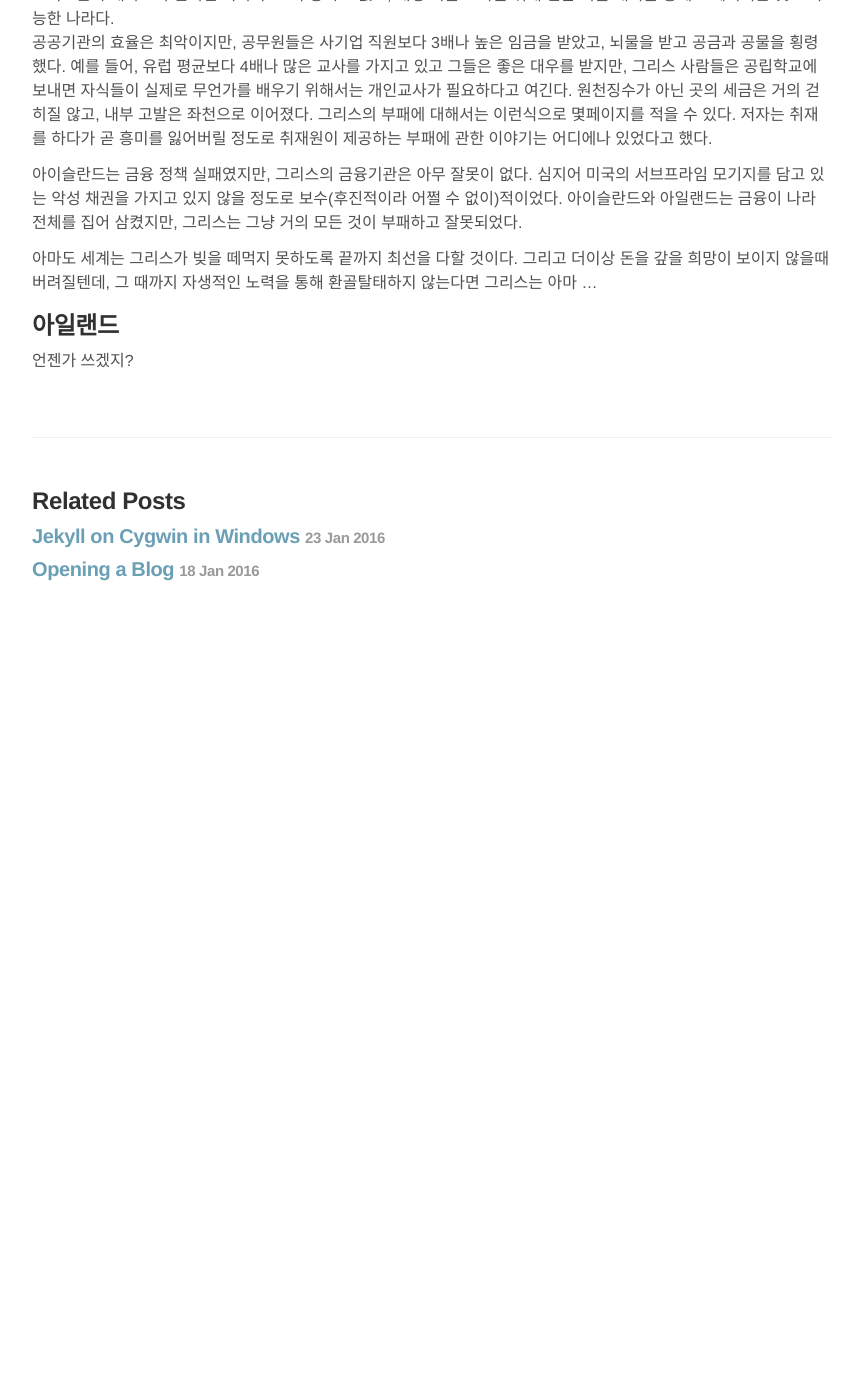
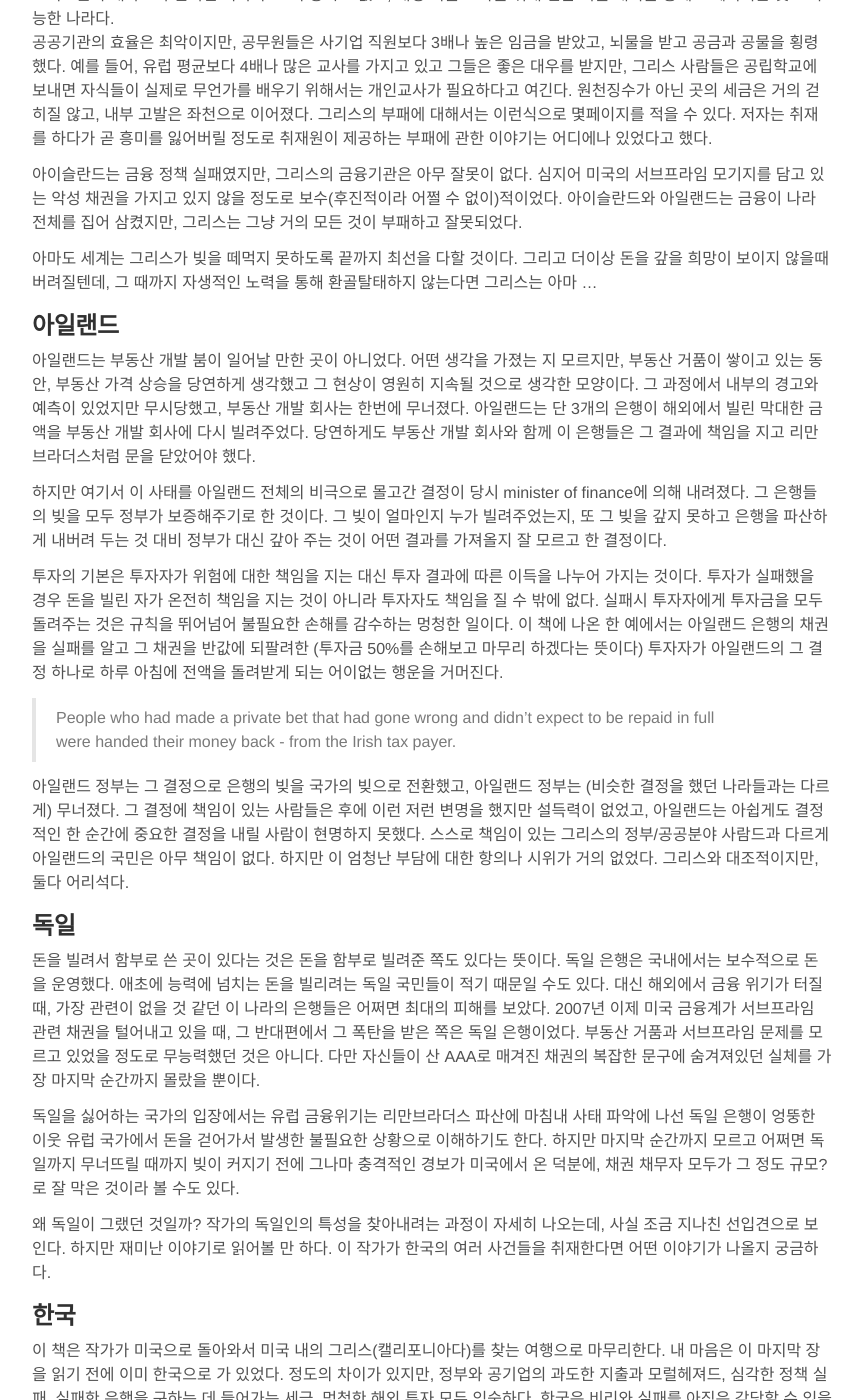
Before and after one commit to ysjin/old-blog, a Jekyll site: the page built from _posts/2016-01-30-boomerang.md, in a window 1280 px wide and 1400 px high, scrolled down 2293 px. Shown: the whole window, without its empty margins (208-1070 px from the left). Built offline with Jekyll 4.4.1, drawn with Linux system fonts in a browser that asks for light colours; Markdown is read by kramdown in place of the engine named in the settings; comment, search, counter and statistics services are not loaded; before the commit the page ends 2923 px from its top, so only the background shows below that; some of the changed text lies outside the part shown.

Commit message:
Update 2016-01-30-boomerang.md

```diff
--- a/_posts/2016-01-30-boomerang.md
+++ b/_posts/2016-01-30-boomerang.md
@@ -106,5 +106,37 @@ comments: true
   그리고 더이상 돈을 갚을 희망이 보이지 않을때 버려질텐데, 그 때까지 자생적인 노력을 통해 환골탈태하지 않는다면 그리스는 아마 ...
 
 
-##아일랜드
-  언젠가 쓰겠지?
+## 아일랜드
+  아일랜드는 부동산 개발 붐이 일어날 만한 곳이 아니었다.
+  어떤 생각을 가졌는 지 모르지만, 부동산 거품이 쌓이고 있는 동안, 부동산 가격 상승을 당연하게 생각했고 그 현상이 영원히 지속될 것으로 생각한 모양이다. 그 과정에서 내부의 경고와 예측이 있었지만 무시당했고, 부동산 개발 회사는 한번에 무너졌다.
+  아일랜드는 단 3개의 은행이 해외에서 빌린 막대한 금액을 부동산 개발 회사에 다시 빌려주었다. 당연하게도 부동산 개발 회사와 함께 이 은행들은 그 결과에 책임을 지고 리만브라더스처럼 문을 닫았어야 했다.
+
+  하지만 여기서 이 사태를 아일랜드 전체의 비극으로 몰고간 결정이 당시 minister of finance에 의해 내려졌다. 그 은행들의 빚을 모두 정부가 보증해주기로 한 것이다. 그 빚이 얼마인지 누가 빌려주었는지, 또 그 빚을 갚지 못하고 은행을 파산하게 내버려 두는 것 대비 정부가 대신 갚아 주는 것이 어떤 결과를 가져올지 잘 모르고 한 결정이다.
+
+  투자의 기본은 투자자가 위험에 대한 책임을 지는 대신 투자 결과에 따른 이득을 나누어 가지는 것이다. 투자가 실패했을 경우 돈을 빌린 자가 온전히 책임을 지는 것이 아니라 투자자도 책임을 질 수 밖에 없다. 실패시 투자자에게 투자금을 모두 돌려주는 것은 규칙을 뛰어넘어 불필요한 손해를 감수하는 멍청한 일이다. 이 책에 나온 한 예에서는 아일랜드 은행의 채권을 실패를 알고 그 채권을 반값에 되팔려한 (투자금 50%를 손해보고 마무리 하겠다는 뜻이다) 투자자가 아일랜드의 그 결정 하나로 하루 아침에 전액을 돌려받게 되는 어이없는 행운을 거머진다.
+
+  > People who had made a private bet that had gone wrong and didn't expect to be repaid in full were handed their money back - from the Irish tax payer.
+
+  아일랜드 정부는 그 결정으로 은행의 빚을 국가의 빚으로 전환했고, 아일랜드 정부는 (비슷한 결정을 했던 나라들과는 다르게) 무너졌다.
+  그 결정에 책임이 있는 사람들은 후에 이런 저런 변명을 했지만 설득력이 없었고, 아일랜드는 아쉽게도 결정적인 한 순간에 중요한 결정을 내릴 사람이 현명하지 못했다.
+  스스로 책임이 있는 그리스의 정부/공공분야 사람드과 다르게 아일랜드의 국민은 아무 책임이 없다. 하지만 이 엄청난 부담에 대한 항의나 시위가 거의 없었다. 그리스와 대조적이지만, 둘다 어리석다.
+
+
+## 독일
+  돈을 빌려서 함부로 쓴 곳이 있다는 것은 돈을 함부로 빌려준 쪽도 있다는 뜻이다.
+  독일 은행은 국내에서는 보수적으로 돈을 운영했다. 애초에 능력에 넘치는 돈을 빌리려는 독일 국민들이 적기 때문일 수도 있다.
+  대신 해외에서 금융 위기가 터질 때, 가장 관련이 없을 것 같던 이 나라의 은행들은 어쩌면 최대의 피해를 보았다.
+  2007년 이제 미국 금융계가 서브프라임 관련 채권을 털어내고 있을 때, 그 반대편에서 그 폭탄을 받은 쪽은 독일 은행이었다.
+  부동산 거품과 서브프라임 문제를 모르고 있었을 정도로 무능력했던 것은 아니다. 다만 자신들이 산 AAA로 매겨진 채권의 복잡한 문구에 숨겨져있던 실체를 가장 마지막 순간까지 몰랐을 뿐이다.
+
+  독일을 싫어하는 국가의 입장에서는 유럽 금융위기는 리만브라더스 파산에 마침내 사태 파악에 나선 독일 은행이 엉뚱한 이웃 유럽 국가에서 돈을 걷어가서 발생한 불필요한 상황으로 이해하기도 한다.
+  하지만 마지막 순간까지 모르고 어쩌면 독일까지 무너뜨릴 때까지 빚이 커지기 전에 그나마 충격적인 경보가 미국에서 온 덕분에, 채권 채무자 모두가 그 정도 규모?로 잘 막은 것이라 볼 수도 있다.
+
+  왜 독일이 그랬던 것일까? 작가의 독일인의 특성을 찾아내려는 과정이 자세히 나오는데, 사실 조금 지나친 선입견으로 보인다. 하지만 재미난 이야기로 읽어볼 만 하다. 이 작가가 한국의 여러 사건들을 취재한다면 어떤 이야기가 나올지 궁금하다.
+
+## 한국
+  이 책은 작가가 미국으로 돌아와서 미국 내의 그리스(캘리포니아다)를 찾는 여행으로 마무리한다.
+  내 마음은 이 마지막 장을 읽기 전에 이미 한국으로 가 있었다. 정도의 차이가 있지만, 정부와 공기업의 과도한 지출과 모럴헤져드, 심각한 정책 실패, 실패한 은행을 구하는 데 들어가는 세금, 멍청한 해외 투자 모두 익숙하다.
+  한국은 비리와 실패를 아직은 감당할 수 있을만큼 큰 경제 규모를 가지고 있다. 사실 어느 나라를 둘러봐도 이런 흠이 없이 잘 운영되는 곳은 너무 드물고 그런 곳은 인구 규모가 작아서 과연 그것을 우리에게 기대하는 것이 현실적인가 하는 생각이 든다.
+
+  한국의 경제 정책 공무원들이 좋은 선택하기를 바란다. 그걸 바라면서 난 뭘 할 수 있을까? 저 나라의 국민들이었다면 저 순간들에 무엇을 했어야 할까? 이 책을 읽는 동안 드는 좌절감과 분노의 원인인 것 같다.
```
